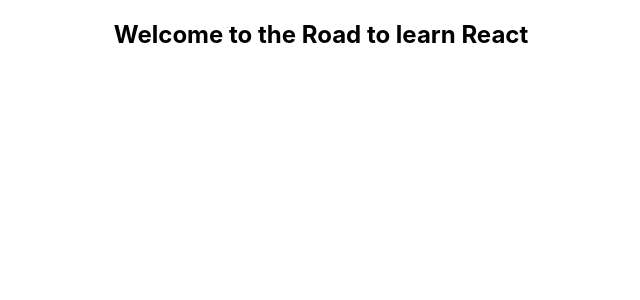
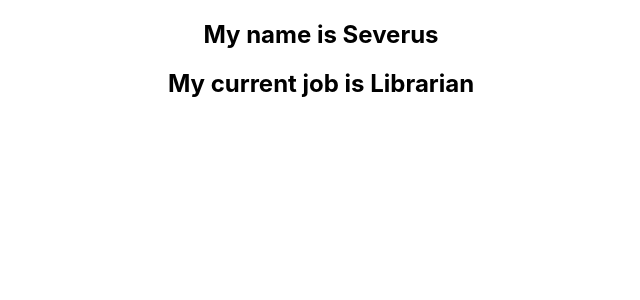
Before and after one commit to severustran/reactJS-on-the-road, a React (Create React App) app: page / in a window 1280 px wide. Shown: the top 300 px of the page, without its empty margins (319-959 px from the left). Built offline with nearby package versions, Linux system fonts and the light colour scheme.

Commit message:
finish exercise 1

```diff
--- a/src/App.js
+++ b/src/App.js
@@ -4,9 +4,14 @@
 class App extends Component {
   render() {
     var helloWorld = 'Welcome to the Road to learn React';
+    var myInfo = {
+      name: "Severus",
+      job: "Librarian"
+    }
     return (
       <div className="App">
-        <h2>{helloWorld}</h2>
+        <h2>My name is {myInfo.name}</h2>
+        <h2>My current job is {myInfo.job}</h2>
       </div>
     )
   }
```
